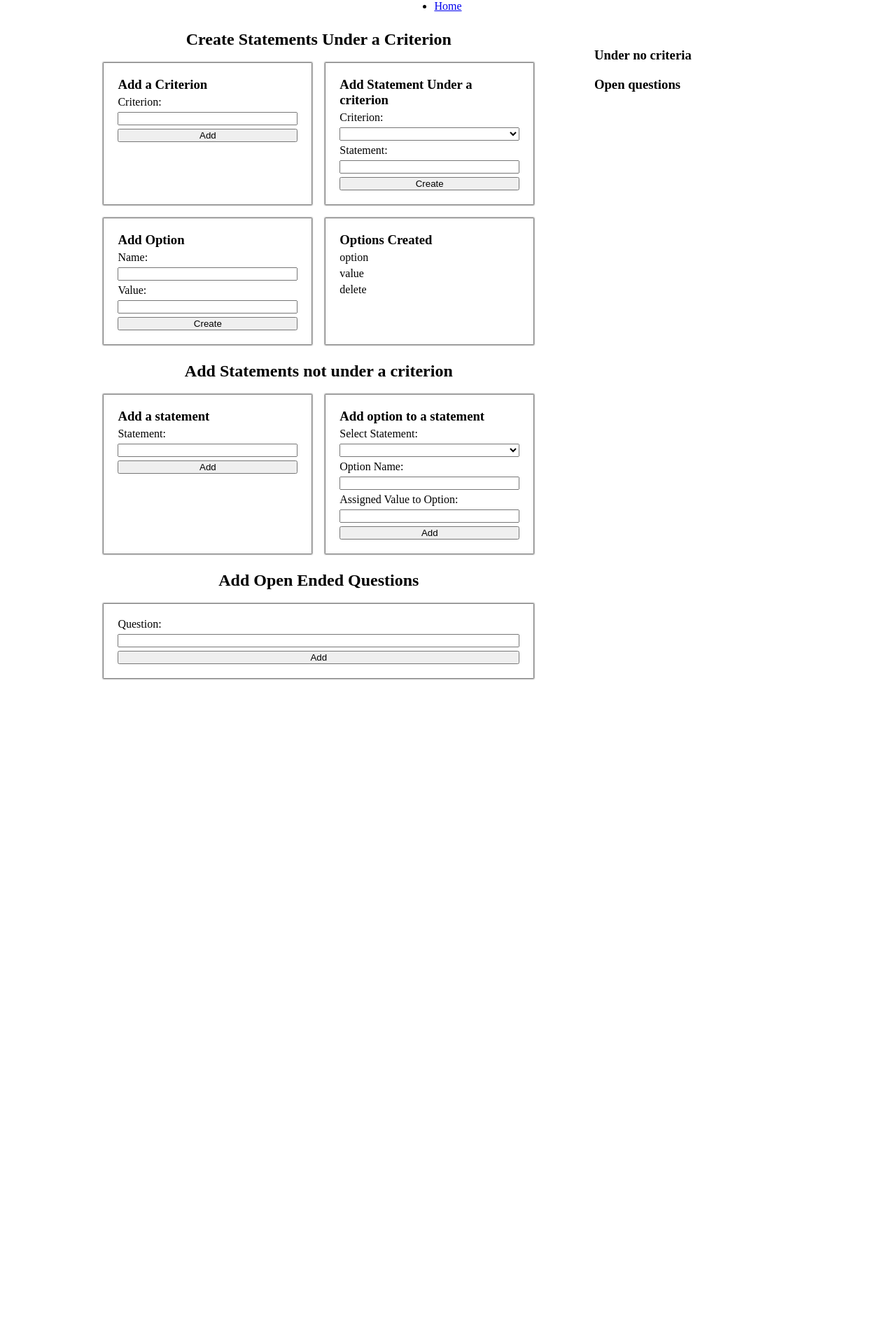
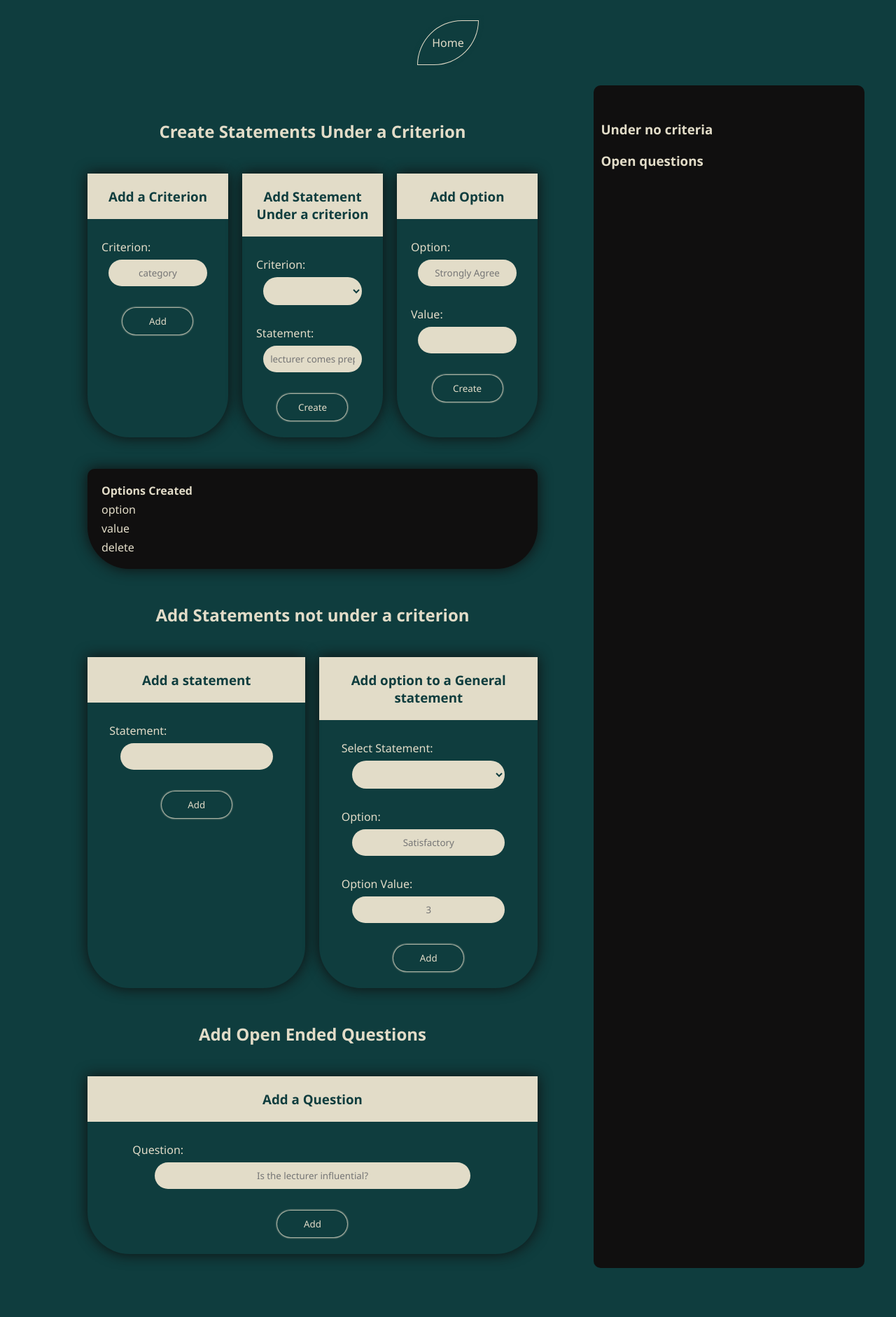
Before and after one commit to sequainoo/lecturer_assessment, a Flask app: template app/templates/admin/evaluation_statements_creation_form.html in a window 1280 px wide. Shown: the whole page at 70% size. Before the commit the page ends 972 px from the top, so only its background shows below. Run offline with Flask 2, Linux system fonts and the light colour scheme; the template is opened without the code that fills it, so the values that code supplies are empty.

Commit message:
Fisrt release

```diff
--- a/app/static/styles/admin/common.css
+++ b/app/static/styles/admin/common.css
@@ -9,6 +9,7 @@ body {
     display: flex;
     flex-direction: column;
     align-items: center;
+    background-color: #F1F1F1;
 }
 
 .nav{
@@ -18,21 +19,24 @@ body {
     padding-bottom: 10px;
     /*padding-right: 100px;
     padding-left: 100px;*/
-    border-bottom: 1px solid rgba(146, 140, 140, 0.288);
-    box-shadow: 0px 0px 10px rgba(146, 140, 140, 0.288);
+    /* border-bottom: 1px solid rgba(146, 140, 140, 0.288); */
+    box-shadow: 0px 0px 10px 1px #100F0F;
+    background-color: #0F3D3E;
     flex-direction: row;
     justify-content: center;
     align-items: center;
 }
 
 .nav__btn {
-    color: inherit;
+    background-color: #F1F1F1;
+    color: #0F3D3E;
     text-align: center;
     text-decoration: none;
     padding: 10px;
     margin: 5px;
-    border: 1px solid rgba(146, 140, 140, 0.288);
-    box-shadow: 0px 0px 10px rgba(146, 140, 140, 0.288);
+    border: 2px solid #0F3D3E;
+    border-radius: 5px;
+    box-shadow: 0px 0px 2px #E2DCC8;
     display: inline-block;
     min-width: 10%;
 }
@@ -42,7 +46,7 @@ body {
 }
 
 .nav__btn:visited {
-    color: inherit;
+    color: #0F3D3E;
 }
 
 .flashed-message {
--- a/app/static/styles/admin/evaluation_statements_creation_form.css
+++ b/app/static/styles/admin/evaluation_statements_creation_form.css
@@ -1,3 +1,29 @@
+* {
+  color: #E2DCC8;
+  font-family: 'Segoe UI', Tahoma, Geneva, Verdana, sans-serif;
+}
+body {
+  background-color: #0F3D3E;
+  padding: 0px 20px;
+}
+.nav {
+  background-color: #0F3D3E;
+  padding: 50px;
+  box-shadow: none;
+}
+.nav li {
+  list-style-type: none;
+}
+.nav a {
+  text-decoration: none;
+  color: #E2DCC8;
+  border-bottom-right-radius: 70px;
+  border-top-left-radius: 70px;
+  border: 1.5px solid #E2DCC8;
+  background-color: #0F3D3E;
+  box-shadow: 0px 0px 2px 5px #0F3D3E;
+  padding: 20px;
+}
 .container {
   display: flex;
   flex-flow: row wrap;
@@ -8,6 +34,8 @@
 .aside {
   padding: 10px;
   flex: 1 1 30%;
+  background-color: #100F0F;
+  border-radius: 10px;
 }
 .criteria, .general-statements {
   display: flex;
@@ -17,11 +45,16 @@
 h2 {
   margin: 25px auto auto;
   text-align: center;
+  padding: 24px;
 }
 .created-options {
   list-style-type: none;
   display: flex;
   flex-flow: column;
+  background-color: #100F0F;
+  border-radius: 10px;
+  padding: 20px;
+  margin-top: 25px;
 }
 .created-options div {
   display: flex;
@@ -33,17 +66,13 @@ h2 {
   display: flex;
   flex-direction: column;
   gap: 5px;
-  /* text-align: center; */
 }
 .created-options .delete {
   width: 80%;
 }
 .delete {
-  /* padding: 5px; */
-  /* box-shadow: 0px 0px 2px 1px rgba(170, 0, 0, 0.665); */
   text-align: center;
-  color: rgba(170, 0, 0, 0.665);
-  /* background-color: rgba(178, 5, 5, 0.526); */
+  color: #FF1E00;
 }
 .delete:hover {cursor: pointer;}
 .section {
@@ -55,12 +84,55 @@ h2 {
   justify-content: center;
 }
 .section form {
-  box-shadow: 0 0 2px 1px #444;
+  box-shadow: 0 0 20px 0px #100F0F;
   flex: 1 0 30%;
-  padding: 20px;
   display: flex;
   flex-flow: column;
   gap: 5px;
+  border-bottom-left-radius: 60px;
+  border-bottom-right-radius: 60px;
+}
+form h3 {
+  text-align: center;
+  padding: 20px;
+  background-color: #E2DCC8;
+  color: #0F3D3E;
+  margin-bottom: 24px;
+}
+.section form input, .section form select {
+  width: 70%;
+  outline: none;
+  padding: 10px;
+  border-top-left-radius: 60px;
+  border-top-right-radius: 60px;
+  border-bottom-left-radius: 60px;
+  border-bottom-right-radius: 60px;
+  border: none;
+  background-color: #E2DCC8;
+  color: #0F3D3E;
+  text-align: center;
+  margin-left: auto;
+  margin-right: auto;
+  margin: 2px auto 24px;
+}
+label {
+  width: 80%;
+  margin-left: auto;
+  margin-right: auto;
+  color: #E2DCC8;
+}
+.section form input[type="submit"] {
+  background-color: #0F3D3E;
+  color: #E2DCC8;
+  box-shadow: 0px 0px 2px 1px #E2DCC8;
+  width: 100px;
+}
+option {
+  background-color: #0F3D3E;
+}
+.section form input[type="submit"]:hover {
+  cursor: pointer;
+  box-shadow: 0px 0px 10px 0px #100F0F;
 }
 
 .aside section {
@@ -79,9 +151,18 @@ h2 {
   flex: 1 1 60px;
 }
 div.category-statement {
+  /* margin-top: 10px; */
+  padding: 10px 15px;
+}
+div.general-statement {
   margin-top: 10px;
 }
+div.statement-options {
+  padding: 2px 15px;
+}
+
 .category-head {margin-top: 10px;}
+
 @media (max-width: 560) {
   .section form {
     flex: 1 0 50%;
--- a/app/static/styles/evaluation_form.css
+++ b/app/static/styles/evaluation_form.css
@@ -4,7 +4,6 @@
   display: flex;
   flex-direction: column;
   align-items: center;
-  border: 1px solid brown;
 }
 form {
   width: 600px;
--- a/app/templates/admin/evaluation_statements_creation_form.html
+++ b/app/templates/admin/evaluation_statements_creation_form.html
@@ -4,7 +4,7 @@
 <script src="/static/js/admin/evaluation_creation_form.js"></script>
 {% endblock %}
 {% block body %}
-  <ul>
+  <ul class="nav">
     <li><a href="/admin">Home</a></li>
   </ul>
   <h1></h1>
@@ -20,7 +20,7 @@
       <form action="/admin/criteria" method="POST" class="criterion">
         <h3>Add a Criterion</h3>
         <label>Criterion:</label>
-        <input type="text" name="name">
+        <input type="text" name="name" placeholder="category" aria-placeholder="Like Organisation">
         <input type="submit" value="Add">
       </form>
 
@@ -33,19 +33,19 @@
           {% endfor %}
         </select>
         <label>Statement:</label>
-        <input name="text">
+        <input name="text" placeholder="lecturer comes prepared">
         <input type="submit" value="Create">
       </form>
       <form action="/admin/criterion-options" method="POST" class="criteria-option">
         <h3>Add Option</h3>
-        <label>Name:</label>
-        <input name="text">
+        <label>Option:</label>
+        <input name="text" placeholder="Strongly Agree">
         <label for="criterion-option-value">Value:</label>
         <input id="criterion-option-value" type="text" name="value">
         <input type="submit" value="Create">
       </form>
       <form class="created-options">
-        <h3>Options Created</h3>
+        <h4>Options Created</h4>
         <div>
           <li><span>option</span><span>value</span><span>delete</span></li>
           {% for option in criterion_options %}
@@ -68,17 +68,17 @@
          <input type="submit" value="Add">
        </form>
          <form action="/admin/general-statements/options" method="POST" class="general-statement-option">
-         <h3>Add option to a statement</h3>
+         <h3>Add option to a General statement</h3>
          <label>Select Statement:</label>
          <select name="general_statement_id">
            {% for statement in general_statements %}
            <option value="{{ statement.id }}">{{ statement.text }}</option>
           {% endfor %}
          </select>
-         <label>Option Name:</label>
-         <input name="text">
-         <label>Assigned Value to Option:</label>
-         <input name="value">
+         <label>Option:</label>
+         <input name="text" placeholder="Satisfactory">
+         <label>Option Value:</label>
+         <input name="value" placeholder="3">
          <input type="submit" value="Add">
        </form>
     </section>
@@ -86,8 +86,9 @@
     <h2>Add Open Ended Questions</h2>
     <section class="general-question section">
       <form action="/admin/general-questions" method="POST" class="question form">
+        <h3>Add a Question</h3>
         <label>Question:</label>
-        <input name="question">
+        <input name="question" placeholder="Is the lecturer influential?">
         <input type="submit" value="Add">
       </form>
     </section>
@@ -112,7 +113,7 @@
     <section class="general-statements">
       <h3>Under no criteria</h3>
       {% for statement in general_statements %}
-	    <div class="category-statement">
+	    <div class="general-statement">
         <p>{{ statement.text }}</p>
         <a class="delete"
          data-endpoint="/admin/general-statements/{{ statement.id }}">Delete</a>
@@ -121,7 +122,7 @@
 	    <div class="statement-options">
         <p>{{ option.text }}: {{ option.value }}</p>
         <a class="delete"
-         data-endpoint="/admin/general-statements/options/{{ statement.id }}">Delete</a>
+         data-endpoint="/admin/general-statements/options/{{ option.id }}">Delete</a>
       </div>
       {% endfor %}
       {% endfor %}
--- a/app/views/admin/general_statement.py
+++ b/app/views/admin/general_statement.py
@@ -39,6 +39,7 @@ def create_general_statement_option():
 def delete_general_statement_option(id_):
     """deletes an option for criterion evaluation statements"""
     option = storage.get('GeneralStatementOption', id_)
+    print(id_)
     if option:
         storage.remove(option)
         storage.save()
--- a/models/lecturer.py
+++ b/models/lecturer.py
@@ -119,9 +119,9 @@ class Lecturer(Base):
         c_group = {}
         for c_eval in c_evaluations:
             if c_eval.criterion_id not in c_group:
-                c_group[c_eval.criterion_id] = {c_eval.statement_id: []}
-            elif c_eval.statement_id not in c_group[c_eval.criterion_id]:
-                c_group[c_eval.criterion_id] = {c_eval.statement_id: []}
+                c_group[c_eval.criterion_id] = {}
+            if c_eval.statement_id not in c_group[c_eval.criterion_id]:
+                c_group[c_eval.criterion_id][c_eval.statement_id] = []
             c_group[c_eval.criterion_id][c_eval.statement_id].append(c_eval)
         # oorganize
         organized_data = []
```
Also changed, not shown: app/static/styles/admin/admin_page.css (+76 -6 lines), app/static/styles/base.css (+25 -22 lines), app/static/styles/home.css (+34 -14 lines), app/static/styles/login.css (+39 -4 lines), app/templates/admin/admin.html (+9 -9 lines), app/templates/admin/program.html (+7 -7 lines), app/templates/base.html (+7 -7 lines), app/templates/home.html (+11 -11 lines).
